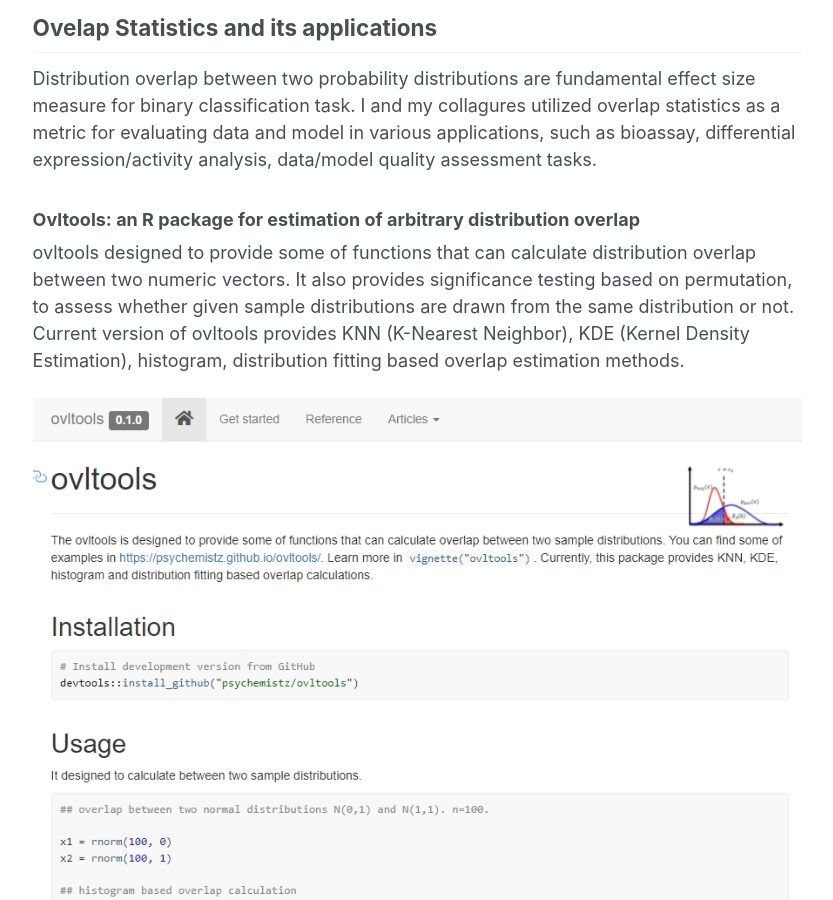
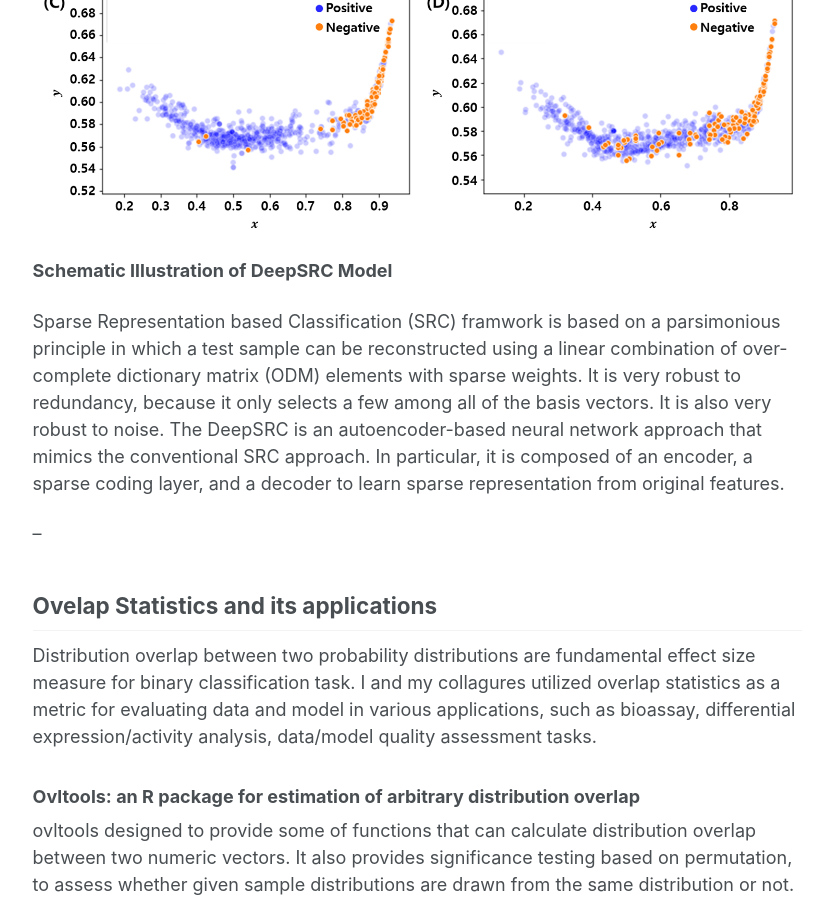
Before and after one commit to psychemistz/profile, a Jekyll site: the page built from _pages/research.md, in a window 1280 px wide and 900 px high, scrolled down 7173 px. Shown: the whole window, without its empty margins (249-1082 px from the left). Built offline with Jekyll 4.4.1, drawn with Linux system fonts in a browser that asks for light colours.

Commit message:
Update research.md

```diff
--- a/_pages/research.md
+++ b/_pages/research.md
@@ -84,6 +84,10 @@ The figure above shows learned latent space for classification of E3-target pair
 
 
 ### Deep Sparse Reconstruction Classifier (DeepSRC)
+![Figure7. DeepSRC Model](/profile/images/e3targetpred_latent.png)
+
+<p><strong> Schematic Illustration of DeepSRC Model </strong></p>
+
 Sparse Representation based Classification (SRC) framwork is based on a parsimonious principle in which a test sample can be reconstructed using a linear combination of over-complete dictionary matrix (ODM) elements with sparse weights. It is very robust to redundancy, because it only selects a few among all of the basis vectors. It is also very robust to noise. The DeepSRC is an autoencoder-based neural network approach that mimics the conventional SRC approach. In particular, it is composed of an encoder, a sparse coding layer, and a decoder to learn sparse representation from original features.
 
 
```
